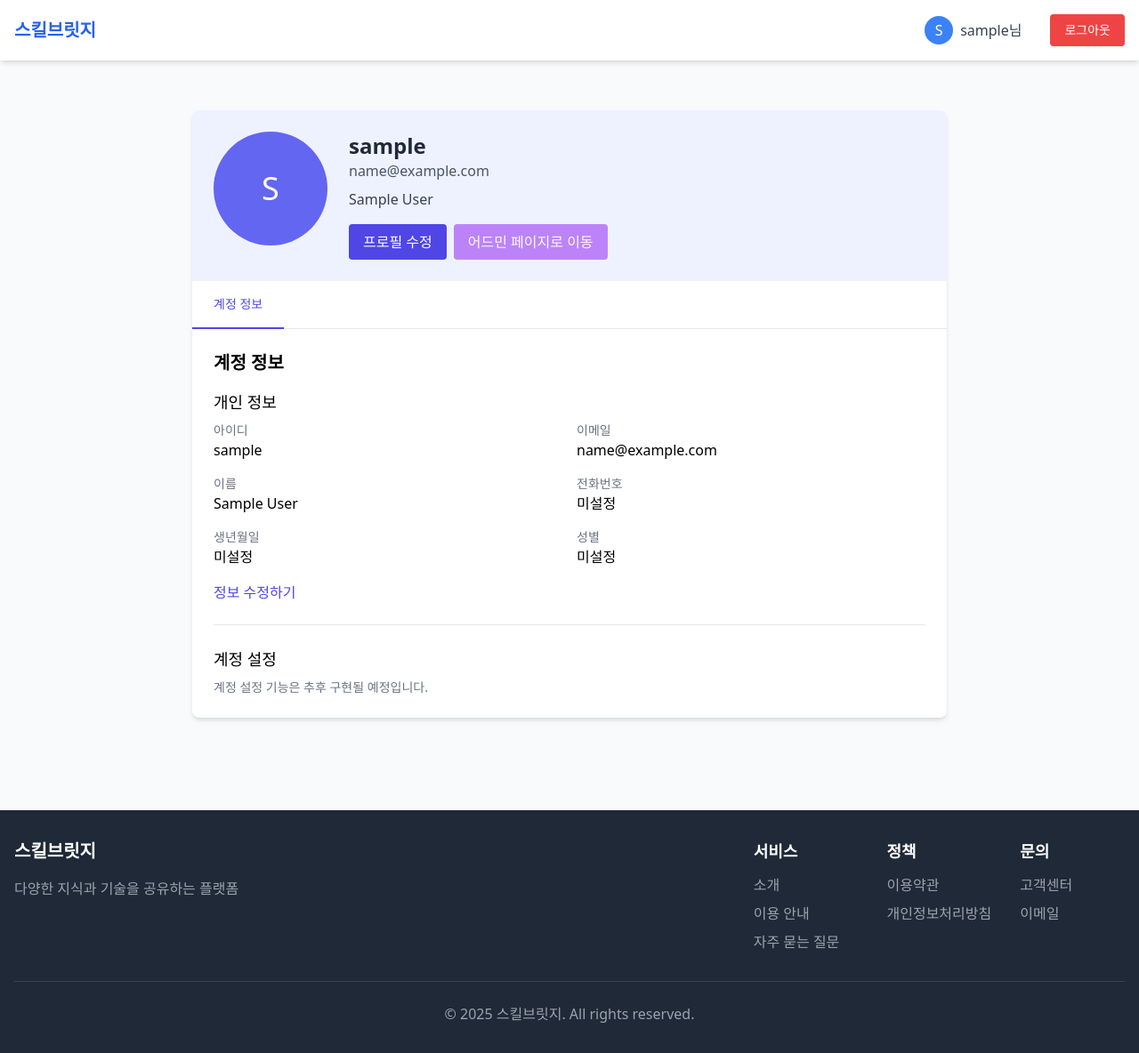
After one commit to DjangoBookMakers/SkillBridge, a Django app: page /accounts/profile/ in a window 1280 px wide. The commit adds this page. Shown: the whole page at 89% size. Run offline with Django 5.2, Linux system fonts and the light colour scheme; the visitor is signed in with stand-in values (Sample User, id 1); some libraries are stand-ins or nearby versions.

Commit message:
✨ Feat: 사용자 정보 및 관리 화면 구현

```diff
--- /dev/null
+++ b/accounts/templates/accounts/profile.html
@@ -0,0 +1,109 @@
+{% extends 'base.html' %}
+
+{% block title %}내 프로필 | 스킬브릿지{% endblock %}
+
+{% block content %}
+<div class="max-w-4xl mx-auto p-6">
+    <div class="bg-white rounded-lg shadow-md overflow-hidden">
+        <!-- 프로필 상단 영역 -->
+        <div class="p-6 bg-indigo-50">
+            <div class="flex flex-col md:flex-row items-center md:items-start gap-6">
+                <!-- 프로필 이미지 -->
+                <div class="flex-shrink-0">
+                    {% if user.profile_image %}
+                        <img src="{{ user.profile_image.url }}" alt="{{ user.username }}" class="w-32 h-32 rounded-full object-cover">
+                    {% else %}
+                        <div class="w-32 h-32 rounded-full bg-indigo-500 flex items-center justify-center text-white text-4xl font-medium">
+                            {{ user.username|first|upper }}
+                        </div>
+                    {% endif %}
+                </div>
+
+                <!-- 사용자 기본 정보 -->
+                <div class="flex-grow text-center md:text-left">
+                    <h1 class="text-2xl font-bold text-gray-800">{{ user.username }}</h1>
+                    <p class="text-gray-600">{{ user.email }}</p>
+
+                    {% if user.first_name or user.last_name %}
+                        <p class="mt-2 text-gray-700">{{ user.first_name }} {{ user.last_name }}</p>
+                    {% endif %}
+
+                    <div class="mt-4 flex flex-wrap gap-2 justify-center md:justify-start">
+                        <a href="{% url 'accounts:profile_edit' %}" class="px-4 py-2 bg-indigo-600 text-white rounded hover:bg-indigo-700 transition">
+                            프로필 수정
+                        </a>
+
+                        <!-- 대시보드/어드민 버튼 (기능은 나중에 구현) -->
+                        {% if user.is_admin %}
+                            <button disabled class="px-4 py-2 bg-purple-500 text-white rounded opacity-70 cursor-not-allowed">
+                                어드민 페이지로 이동
+                            </button>
+                        {% else %}
+                            <button disabled class="px-4 py-2 bg-green-500 text-white rounded opacity-70 cursor-not-allowed">
+                                대시보드로 이동
+                            </button>
+                        {% endif %}
+                    </div>
+                </div>
+            </div>
+        </div>
+
+        <!-- 탭 네비게이션 -->
+        <div class="border-b border-gray-200">
+            <nav class="flex -mb-px">
+                <a href="#account" class="tab-link text-indigo-600 border-b-2 border-indigo-600 py-4 px-6 font-medium text-sm">
+                    계정 정보
+                </a>
+            </nav>
+        </div>
+
+        <!-- 계정 정보 섹션 -->
+        <section id="account" class="tab-content p-6">
+            <h2 class="text-xl font-semibold mb-4">계정 정보</h2>
+
+            <div class="space-y-6">
+                <div>
+                    <h3 class="text-lg font-medium mb-2">개인 정보</h3>
+                    <div class="grid grid-cols-1 md:grid-cols-2 gap-4">
+                        <div>
+                            <p class="text-sm text-gray-500">아이디</p>
+                            <p>{{ user.username }}</p>
+                        </div>
+                        <div>
+                            <p class="text-sm text-gray-500">이메일</p>
+                            <p>{{ user.email }}</p>
+                        </div>
+                        <div>
+                            <p class="text-sm text-gray-500">이름</p>
+                            <p>{{ user.first_name }} {{ user.last_name }}</p>
+                        </div>
+                        <div>
+                            <p class="text-sm text-gray-500">전화번호</p>
+                            <p>{{ user.phone_number|default:"미설정" }}</p>
+                        </div>
+                        <div>
+                            <p class="text-sm text-gray-500">생년월일</p>
+                            <p>{{ user.birth_date|date:"Y년 m월 d일"|default:"미설정" }}</p>
+                        </div>
+                        <div>
+                            <p class="text-sm text-gray-500">성별</p>
+                            <p>{{ user.gender|default:"미설정" }}</p>
+                        </div>
+                    </div>
+
+                    <div class="mt-4">
+                        <a href="{% url 'accounts:profile_edit' %}" class="text-indigo-600 hover:text-indigo-800">
+                            정보 수정하기
+                        </a>
+                    </div>
+                </div>
+
+                <div class="border-t pt-6">
+                    <h3 class="text-lg font-medium mb-2">계정 설정</h3>
+                    <p class="text-sm text-gray-500">계정 설정 기능은 추후 구현될 예정입니다.</p>
+                </div>
+            </div>
+        </section>
+    </div>
+</div>
+{% endblock %}
--- a/accounts/urls.py
+++ b/accounts/urls.py
@@ -8,5 +8,7 @@ urlpatterns = [
     path('login/', views.login_view, name='login'),
     path('logout/', views.logout_view, name='logout'),
     path('signup/', views.signup_view, name='signup'),
+    path('profile/', views.profile_view, name='profile'),
+    path('profile/edit/', views.profile_edit_view, name='profile_edit'),
 
 ]
--- a/accounts/views.py
+++ b/accounts/views.py
@@ -2,8 +2,9 @@ from django.shortcuts import render, redirect
 from django.contrib.auth import authenticate, login, logout
 from django.contrib.auth.decorators import login_required
 from django.contrib import messages
+from django.shortcuts import render, redirect
 from django.utils import timezone
-from .forms import LoginForm, SignupForm
+from .forms import LoginForm, SignupForm, ProfileEditForm
 
 def login_view(request):
     if request.method == 'POST':
@@ -48,3 +49,26 @@ def signup_view(request):
         form = SignupForm()
 
     return render(request, 'accounts/signup.html', {'form': form})
+
+@login_required
+def profile_view(request):
+    context = {
+        'user': request.user,
+    }
+    return render(request, 'accounts/profile.html', context)
+
+@login_required
+def profile_edit_view(request):
+    if request.method == 'POST':
+        form = ProfileEditForm(request.POST, request.FILES, instance=request.user)
+        if form.is_valid():
+            form.save()
+            messages.success(request, '프로필이 성공적으로 업데이트되었습니다.')
+            return redirect('accounts:profile')
+    else:
+        form = ProfileEditForm(instance=request.user)
+
+    context = {
+        'form': form,
+    }
+    return render(request, 'accounts/profile_edit.html', context)
--- a/templates/navbar.html
+++ b/templates/navbar.html
@@ -9,6 +9,8 @@
       <div class="flex items-center space-x-4">
         {% if user.is_authenticated %}
         <div class="flex items-center">
+          <!-- 프로필 페이지로 이동하는 링크로 감싸기 -->
+          <a href="{% url 'accounts:profile' %}" class="flex items-center hover:text-blue-600 transition">
           {% if user.profile_image %}
             <!-- 저장된 프로필 사진 표시 (일반 업로드 또는 소셜 계정에서 가져온 이미지) -->
             <img src="{{ user.profile_image.url }}" alt="{{ user.username }}" class="w-8 h-8 rounded-full object-cover mr-2">
```
Also changed, not shown: accounts/forms.py (+14 -0 lines), accounts/templates/accounts/profile_edit.html (added, +108 -0 lines).
